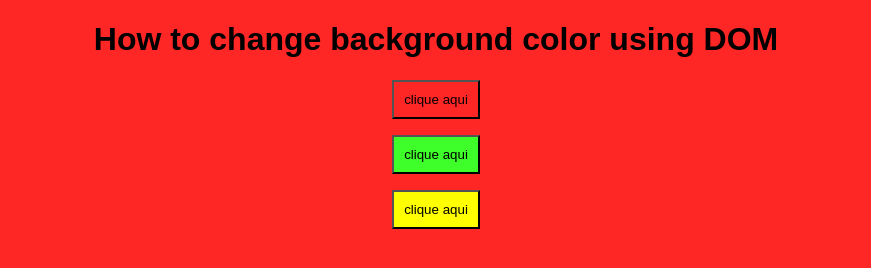
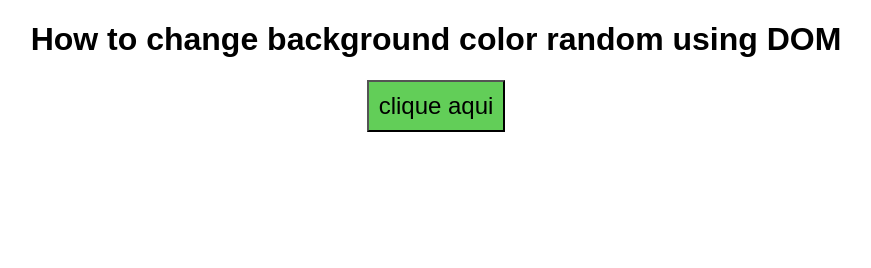
Before and after one commit to alexponciano2/colorswitch, a plain HTML site: page trocador de cor/index.html in a window 1280 px wide. Both pictures are taken after a click on the button "clique aqui". Shown: the whole page, without its empty margins (204-1075 px from the left). Drawn offline with Linux system fonts and the light colour scheme.

Commit message:
Created Color switch

```diff
--- a/trocador de cor/index.html
+++ b/trocador de cor/index.html
@@ -5,23 +5,21 @@
     <meta http-equiv="X-UA-Compatible" content="IE=edge">
     <meta name="viewport" content="width=device-width, initial-scale=1.0">
     <title>Color Switch</title>
-    <link rel="stylesheet" href="style.css">
+    <link rel="stylesheet" href="../trocador de cor/style.css">
 </head>
 <body>
     <header>
-        <h1>How to change background color using DOM</h1>
+        <h1>How to change background color random using DOM</h1>
     </header>
 
     <main>
-        <p><input id="btn1" class="botao" type="button" value="clique aqui" onclick="clicar1()"></p>
-        <p><input id="btn2" class="botao" type="button" value="clique aqui" onclick="clicar2()"></p>
-        <p><input id="btn3" class="botao" type="button" value="clique aqui" onclick="clicar3()"></p>
+        <p><input id="btn1" class="botao" type="button" value="clique aqui" onclick="clicar()"></p>
     </main>
 
     <footer>
 
     </footer>
 
-   <script src="script.js"></script>
+   <script src="../trocador de cor/script.js"></script>
 </body>
 </html>
--- a/trocador de cor/script.js
+++ b/trocador de cor/script.js
@@ -1,12 +1,11 @@
-function clicar1(){
-    const DOM = document.querySelector('input.botao')
-    document.body.style.background = 'rgb(255, 38, 38)'
+
+
+function clicar() {
+    let color = ['red', 'blue', 'green', 'yellow', 'orange', 'black', 'white']
+    let botao = document.querySelector('#btn1.botao')
+
+    botao.addEventListener("click", function(){
+        document.body.style.backgroundColor = color[Math.floor(Math.random()*color.length)];
+    })
+
 }
-function clicar2(){
-    const DOM = document.querySelector('input.botao')
-    document.body.style.background = 'rgb(63, 255, 42)'
-}
-function clicar3(){
-    const DOM = document.querySelector('input.botao')
-    document.body.style.background = 'yellow'
-}
--- a/trocador de cor/style.css
+++ b/trocador de cor/style.css
@@ -8,30 +8,18 @@ h1 {
 }
 
 .botao{
+    font-size: 1.5rem;
     padding: 10px;
     display: flex;
     justify-content: center;
 }
 
-.botao:hover{
-    font-size: 1.03rem;
+#btn1:hover {
+    background-color: rgb(162, 255, 128);
+    font-size: 1.6rem;
 }
-
 #btn1 {
     display: block;
     margin: auto;
-    background-color: rgb(255, 38, 38);
+    background-color: rgb(98, 206, 88);
 }
-
-#btn2 {
-    display: block;
-    margin: auto;
-    background-color: rgb(63, 255, 42);
-
-}
-
-#btn3 {
-    display: block;
-    margin: auto;
-    background-color: yellow;
-}
```
